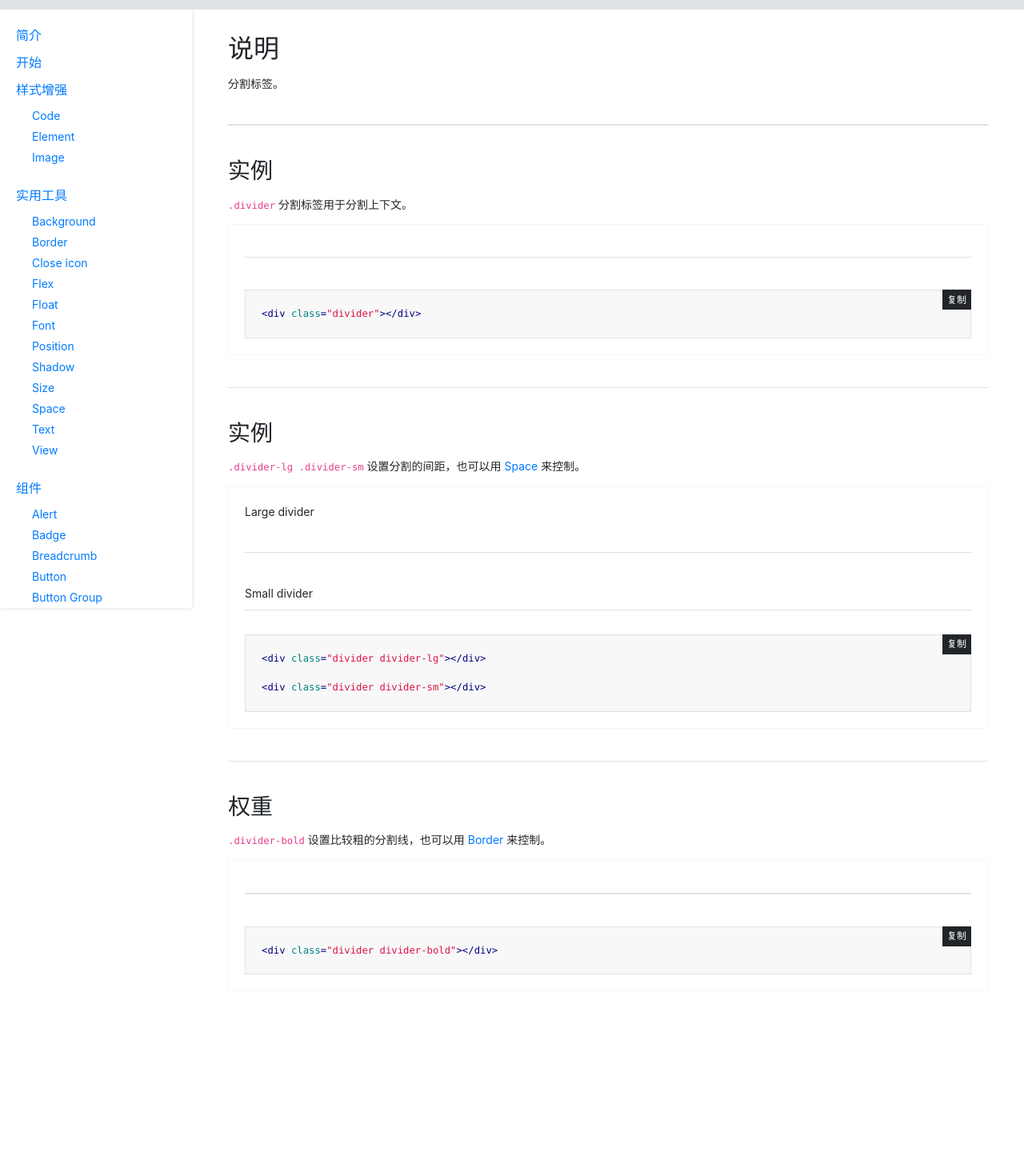
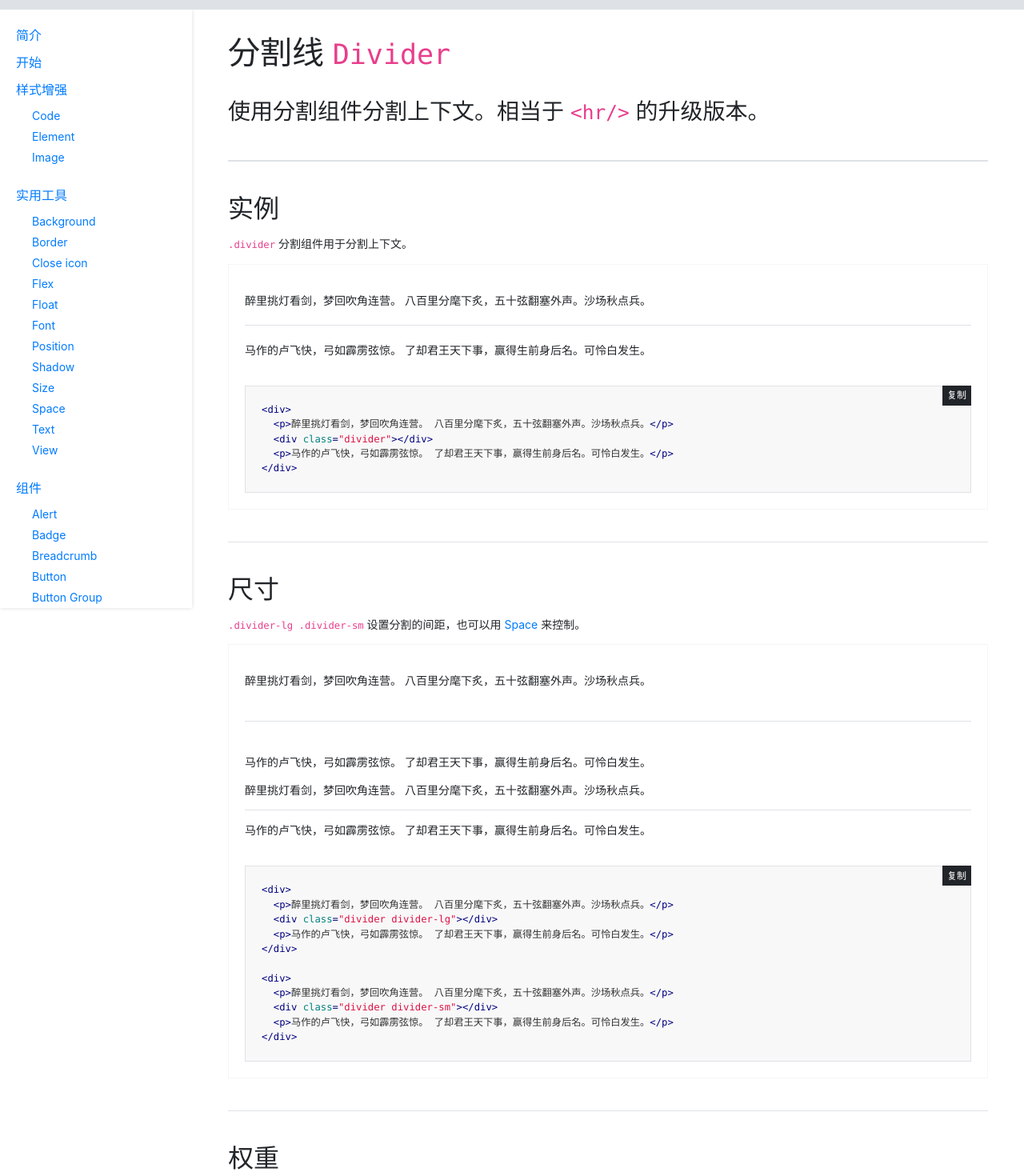
Before and after one commit to yayocn/yayocn-web, a React app: page /ricenoodle/components/divider in a window 1280 px wide. Shown: the part 40-1510 px from the top of the page at 80% size. Before the commit the page ends 1309 px from the top, so only its background shows below. Built offline with nearby package versions, Linux system fonts and the light colour scheme.

Commit message:
improve divider

```diff
--- a/src/view/ricenoodle/components/Divider.js
+++ b/src/view/ricenoodle/components/Divider.js
@@ -10,8 +10,8 @@ const DIVIDER = {
     { title: 'Divider', key: '', subTitle: '', className: 'divider', },
   ],
   size: [
-    { title: 'Large divider', key: '', subTitle: '', className: 'divider divider-lg', },
-    { title: 'Small divider', key: '', subTitle: '', className: 'divider divider-sm', },
+    { title: '大间距', key: '', subTitle: '', className: 'divider divider-lg', },
+    { title: '小间距', key: '', subTitle: '', className: 'divider divider-sm', },
   ],
   weight: [
     { title: 'Divider', key: '', subTitle: '', className: 'divider divider-bold', },
@@ -26,11 +26,19 @@ export default class Divider extends Component {
     const len = data.length;
     data.forEach((item, index) => {
       if (index !== len - 1) {
-        code += `<div class="${item.className}"></div>
+        code += `<div>
+  <p>醉里挑灯看剑，梦回吹角连营。 八百里分麾下炙，五十弦翻塞外声。沙场秋点兵。</p>
+  <div class="${item.className}"></div>
+  <p>马作的卢飞快，弓如霹雳弦惊。 了却君王天下事，赢得生前身后名。可怜白发生。</p>
+</div>
 
 `;
       } else {
-        code += `<div class="${item.className}"></div>`;
+        code += `<div>
+  <p>醉里挑灯看剑，梦回吹角连营。 八百里分麾下炙，五十弦翻塞外声。沙场秋点兵。</p>
+  <div class="${item.className}"></div>
+  <p>马作的卢飞快，弓如霹雳弦惊。 了却君王天下事，赢得生前身后名。可怜白发生。</p>
+</div>`;
       }
     })
 
@@ -40,13 +48,13 @@ export default class Divider extends Component {
   render () {
     return (
       <PageWrapper>
-        <h2>说明</h2>
-        <p>分割标签。</p>
+        <h1>分割线 <code>Divider</code></h1>
+        <p className="font-2x font-100">使用分割组件分割上下文。相当于 <code>&lt;hr/&gt;</code> 的升级版本。</p>
 
         <div className="divider divider-bold divider-lg"></div>
 
-        <h3>实例</h3>
-        <p><code>.divider</code> 分割标签用于分割上下文。</p>
+        <h2>实例</h2>
+        <p><code>.divider</code> 分割组件用于分割上下文。</p>
         <div className={classnames(style['util-divider'])}>
           <div className="row">
             <div className="col-12">
@@ -58,7 +66,9 @@ export default class Divider extends Component {
                         DIVIDER.default.map((item, index) => {
                           return (
                             <div className="" key={index} >
+                              <p>醉里挑灯看剑，梦回吹角连营。 八百里分麾下炙，五十弦翻塞外声。沙场秋点兵。</p>
                               <div className={classnames(item.className, style['divider-feature'])}></div>
+                              <p>马作的卢飞快，弓如霹雳弦惊。 了却君王天下事，赢得生前身后名。可怜白发生。</p>
                             </div>
                           );
                         })
@@ -79,7 +89,7 @@ export default class Divider extends Component {
         </div>
 
         <div className="divider divider-lg"></div>
-        <h3>实例</h3>
+        <h2>尺寸</h2>
         <p><code>.divider-lg .divider-sm</code> 设置分割的间距，也可以用 <a href="/ricenoodle/utilities/space">Space</a> 来控制。</p>
         <div className={classnames(style['util-divider'])}>
           <div className="row">
@@ -92,8 +102,9 @@ export default class Divider extends Component {
                         DIVIDER.size.map((item, index) => {
                           return (
                             <div className="" key={index} >
-                              {item.title}
+                              <p>醉里挑灯看剑，梦回吹角连营。 八百里分麾下炙，五十弦翻塞外声。沙场秋点兵。</p>
                               <div className={classnames(item.className, style['divider-feature'])}></div>
+                              <p>马作的卢飞快，弓如霹雳弦惊。 了却君王天下事，赢得生前身后名。可怜白发生。</p>
                             </div>
                           );
                         })
@@ -114,7 +125,7 @@ export default class Divider extends Component {
         </div>
 
         <div className="divider divider-lg"></div>
-        <h3>权重</h3>
+        <h2>权重</h2>
         <p><code>.divider-bold</code> 设置比较粗的分割线，也可以用 <a href="/ricenoodle/utilities/border">Border</a> 来控制。</p>
         <div className={classnames(style['util-divider'])}>
           <div className="row">
@@ -127,7 +138,9 @@ export default class Divider extends Component {
                         DIVIDER.weight.map((item, index) => {
                           return (
                             <div className="" key={index} >
+                              <p>醉里挑灯看剑，梦回吹角连营。 八百里分麾下炙，五十弦翻塞外声。沙场秋点兵。</p>
                               <div className={classnames(item.className, style['divider-feature'])}></div>
+                              <p>马作的卢飞快，弓如霹雳弦惊。 了却君王天下事，赢得生前身后名。可怜白发生。</p>
                             </div>
                           );
                         })
```
